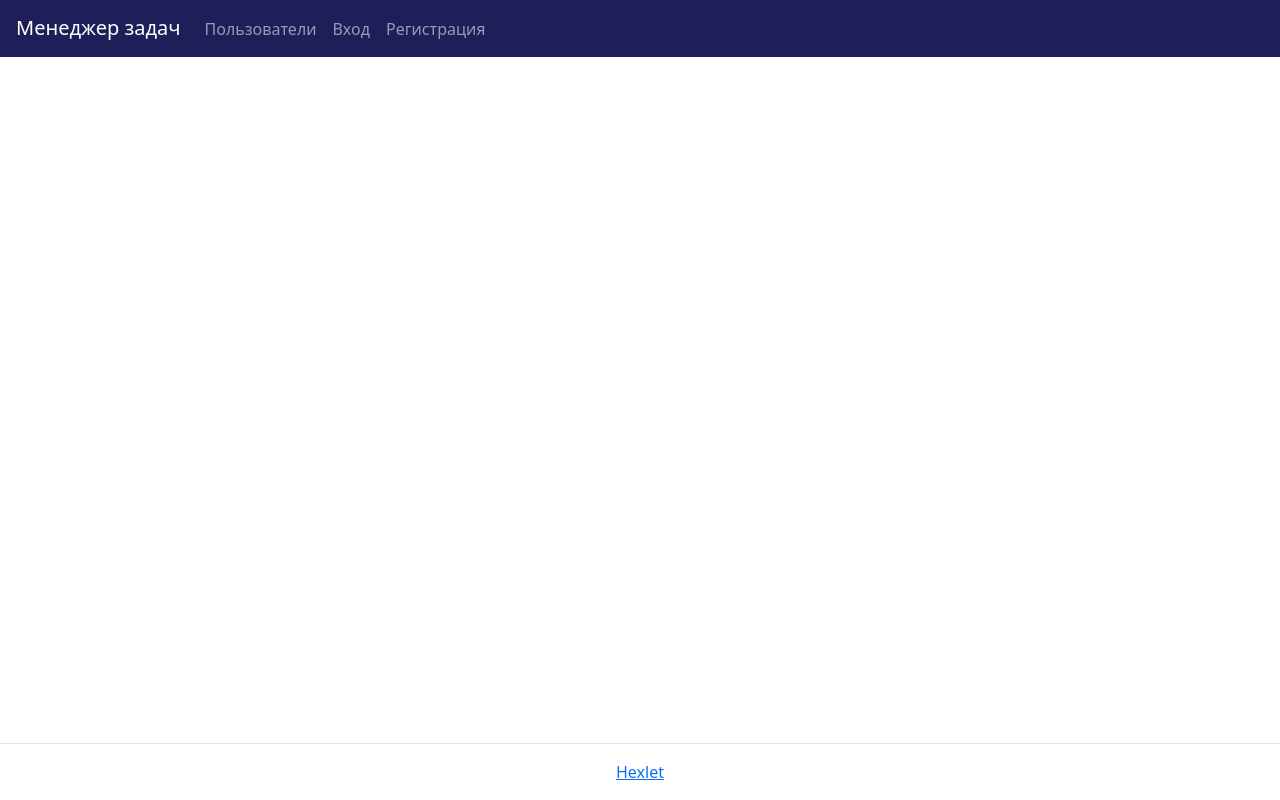
After one commit to lt3-me/python-project-52, a Django app: template task_manager/templates/base.html in a window 1280 px wide. The commit adds this page. Run offline with Django 5.2, Linux system fonts and the light colour scheme; the template is opened without the code that fills it, so the values that code supplies are empty.

Commit message:
Create base and index page html

```diff
--- /dev/null
+++ b/task_manager/templates/base.html
@@ -0,0 +1,43 @@
+<!DOCTYPE html>
+<html lang="ru-ru">
+
+<head>
+  <meta name="viewport" content="width=device-width, initial-scale=1, shrink-to-fit=no">
+  <title>Менеджер задач Hexlet</title>
+  <link crossorigin="anonymous" href="https://cdn.jsdelivr.net/npm/bootstrap@5.2.3/dist/css/bootstrap.min.css" integrity="sha384-rbsA2VBKQhggwzxH7pPCaAqO46MgnOM80zW1RWuH61DGLwZJEdK2Kadq2F9CUG65" rel="stylesheet">
+  <script crossorigin="anonymous" integrity="sha384-kenU1KFdBIe4zVF0s0G1M5b4hcpxyD9F7jL+jjXkk+Q2h455rYXK/7HAuoJl+0I4" src="https://cdn.jsdelivr.net/npm/bootstrap@5.2.3/dist/js/bootstrap.bundle.min.js"></script>
+</head>
+
+<body class="d-flex flex-column min-vh-100">
+  <nav class="navbar navbar-expand-lg navbar-dark px-3" style="display: flex; align-items: baseline; background-color: #1e1f58;">
+    <a class="navbar-brand" href="/">Менеджер задач</a>
+    <button class="navbar-toggler px-3" data-bs-toggle="collapse" data-bs-target="#navbarToggleExternalContent">
+      <span class="navbar-toggler-icon"></span>
+    </button>
+    <div class="collapse navbar-collapse" id="navbarToggleExternalContent">
+      <ul class="navbar-nav mr-auto">
+        <li class="nav-item">
+          <a class="nav-link" href="/users/">Пользователи</a>
+        </li>
+      </ul>
+      <ul class="navbar-nav">
+        <li class="nav-item">
+          <a class="nav-link" href="/login/">Вход</a>
+        </li>
+        <li class="nav-item">
+          <a class="nav-link" href="/users/create/">Регистрация</a> <!-- заменить ссылками -->
+        </li>
+      </ul>
+    </div>
+  </nav>
+  <div class="container wrapper flex-grow-1">
+    {% block content %}{% endblock %}
+  </div>
+  <footer class="border-top py-3 mt-5 flex-shrink-0">
+    <div class="text-center">
+      <a target="_blank" href="https://ru.hexlet.io">Hexlet</a>
+    </div>
+  </footer>
+</body>
+
+</html>
```
Also changed, not shown: task_manager/templates/index.html (+12 -1 lines).
